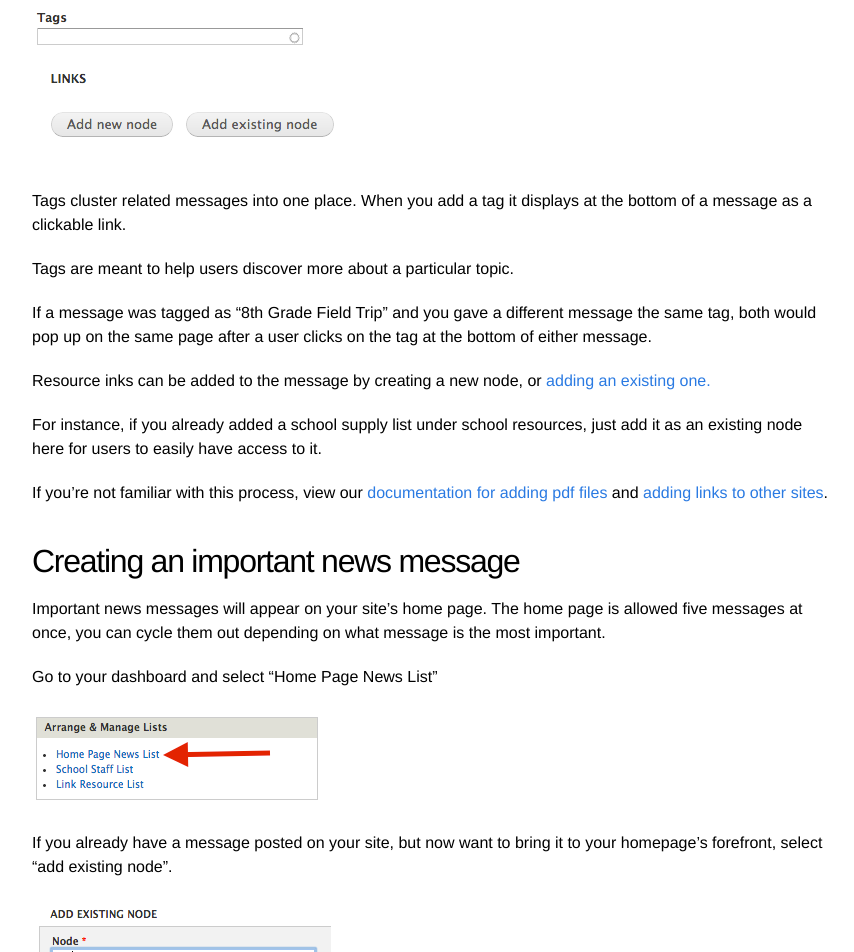
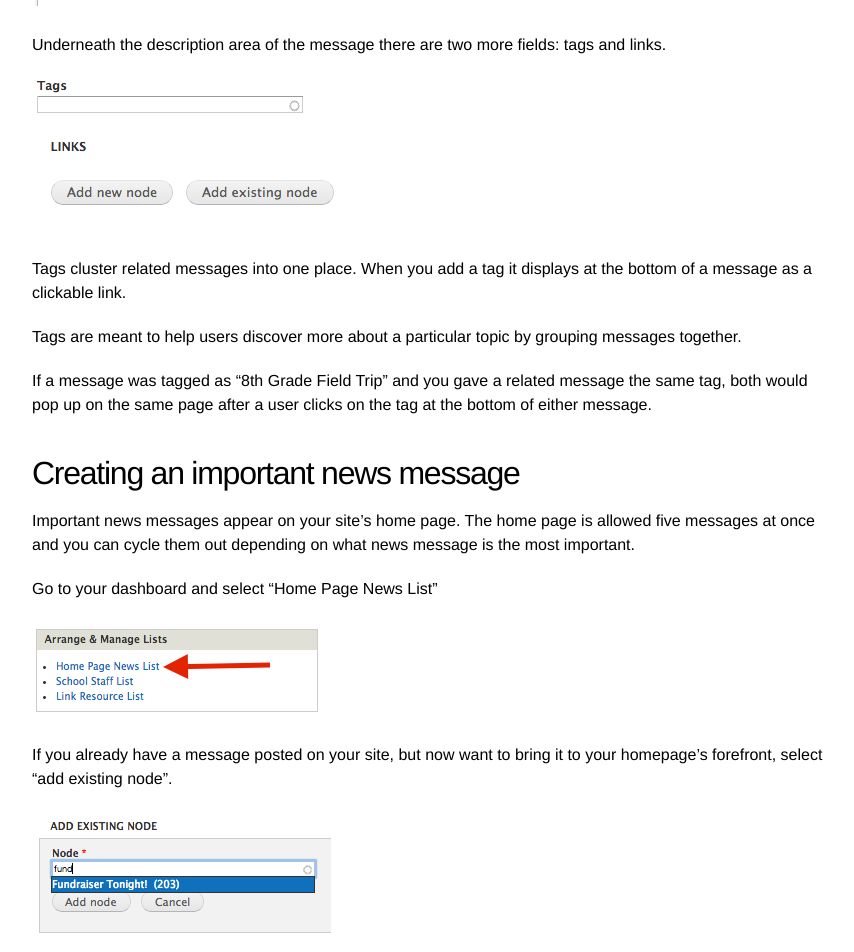
Before and after one commit to HCPSS/schoolsites-help, a Jekyll site: the page built from _posts/2014-07-15-news-messages.md, in a window 1280 px wide and 1400 px high, scrolled down 938 px. Shown: the top 952 px of the window, without its empty margins (208-1062 px from the left). Built offline with Jekyll 4.4.1, drawn with Linux system fonts in a browser that asks for light colours; Markdown is read by kramdown in place of the engine named in the settings; some of the changed text lies outside the part shown.

Commit message:
added links to other pages, updated content

```diff
--- a/_posts/2014-07-15-news-messages.md
+++ b/_posts/2014-07-15-news-messages.md
@@ -19,19 +21,13 @@
 
 Tags cluster related messages into one place. When you add a tag it displays at the bottom of a message as a clickable link.
 
-Tags are meant to help users discover more about a particular topic.
+Tags are meant to help users discover more about a particular topic by grouping messages together.
 
-If a message was tagged as "8th Grade Field Trip" and you gave a different message the same tag, both would pop up on the same page after a user clicks on the tag at the bottom of either message.
-
-Resource inks can be added to the message by creating a new node, or [adding an existing one.](/schoolsites-help/2014/07/15/moving-nodes/)
-
-For instance, if you already added a school supply list under school resources, just add it as an existing node here for users to easily have access to it.
-
-If you're not familiar with this process, view our [documentation for adding pdf files](/schoolsites-help/2014/07/15/uploading-files/) and [adding links to other sites](/schoolsites-help/2014/07/15/adding-links/).
+If a message was tagged as "8th Grade Field Trip" and you gave a related message the same tag, both would pop up on the same page after a user clicks on the tag at the bottom of either message.
 
 ## Creating an important news message
 
-Important news messages will appear on your site's home page. The home page is allowed five messages at once, you can cycle them out depending on what message is the most important.
+Important news messages appear on your site's home page. The home page is allowed five messages at once and you can cycle them out depending on what news message is the most important.
 
 Go to your dashboard and select "Home Page News List"
 
@@ -43,4 +39,6 @@
 
 If you want to post an entirely new message, select "add new node" and then type up your message.
 
-After you've added your message, you can arrange them based on importance.
+After you've added your message, you can arrange them based on importance using the directional cross to the left of the title.
+
+![arrange messages](/schoolsites-help/images/news/arrange-messages.png)
```
Also changed, not shown: other parts of _posts/2014-07-15-news-messages.md (+2 -0 lines).
